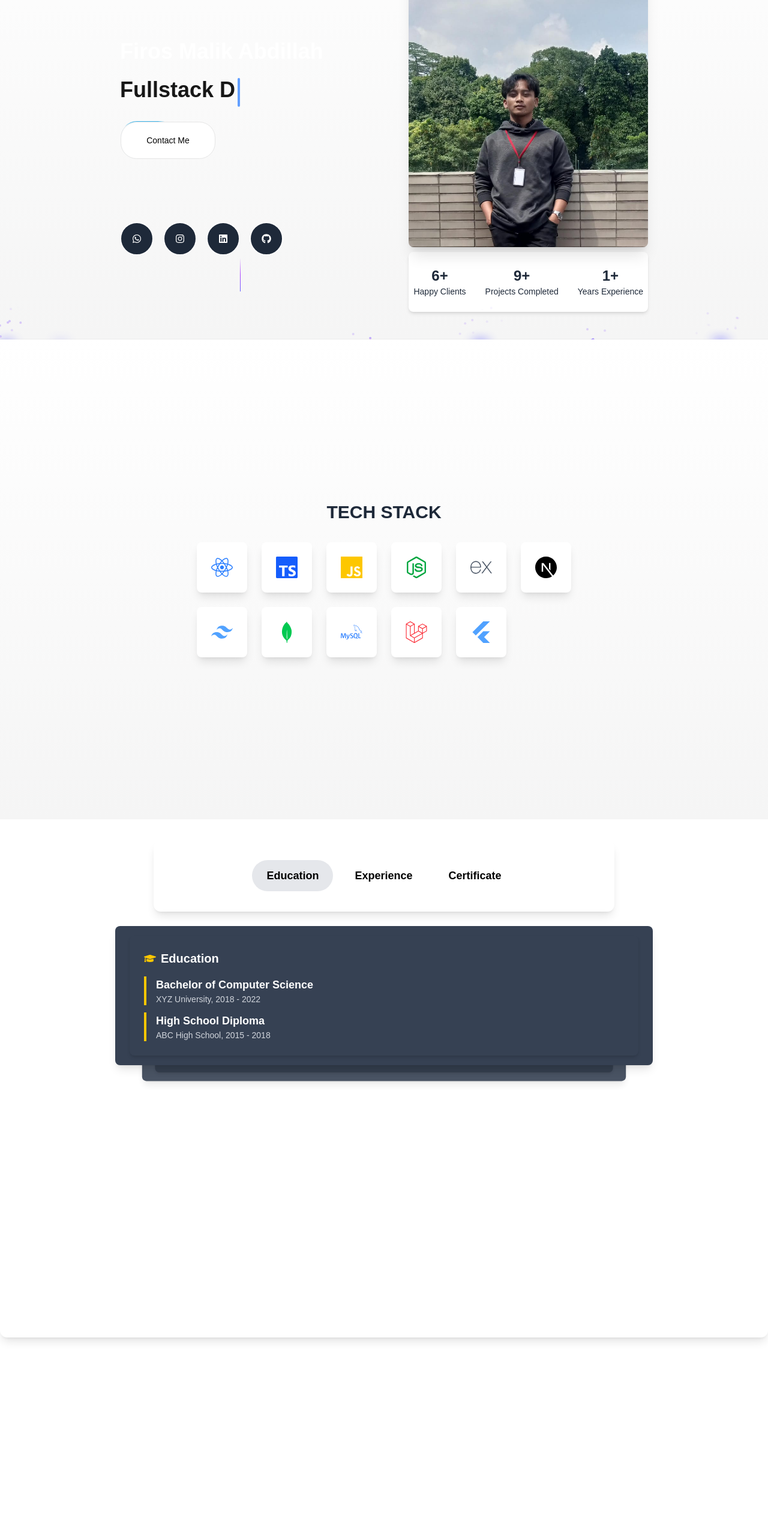
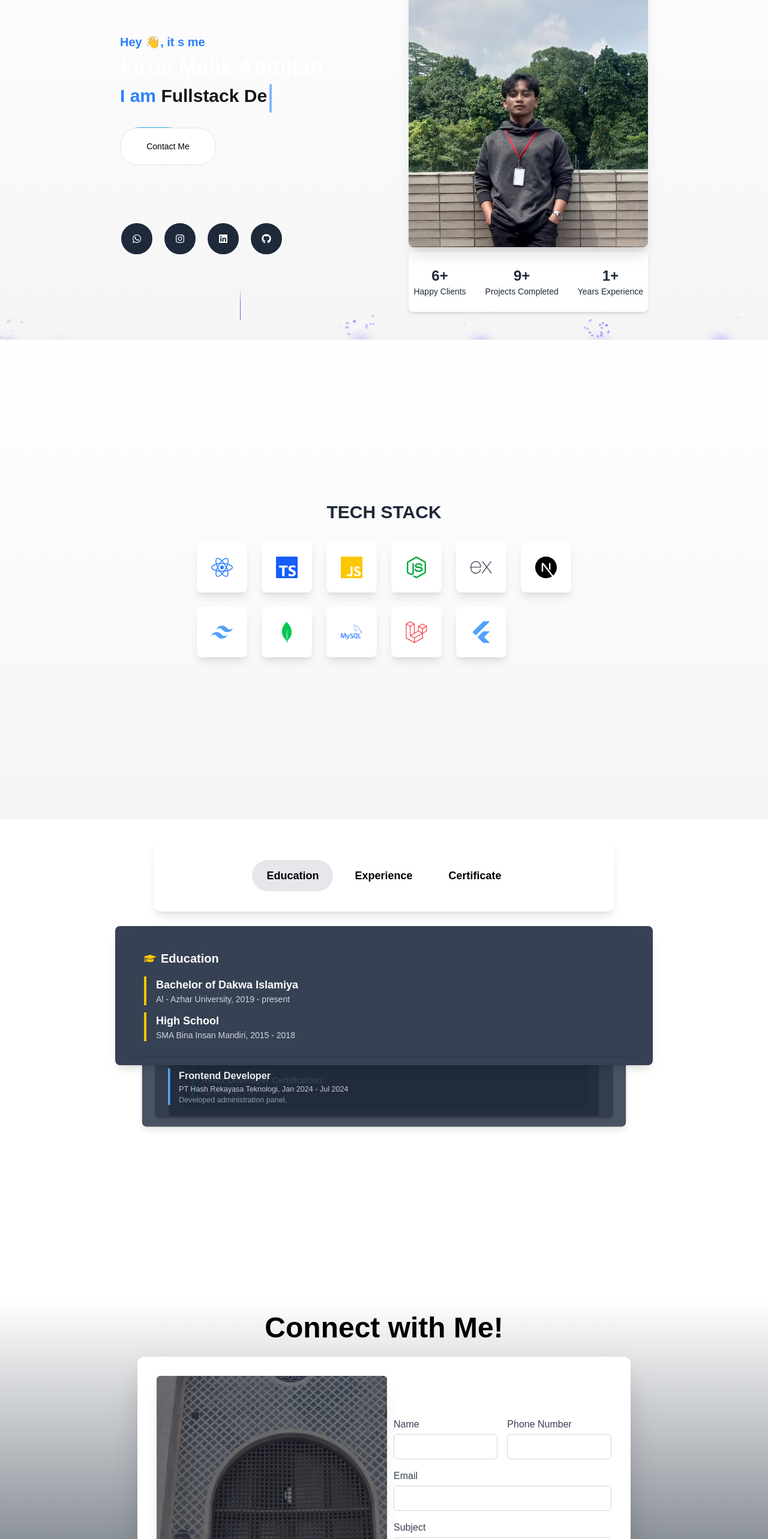
Before and after one commit to Firosmalik000/portov2, a Next.js app: page / in a window 1280 px wide. Shown: the part 234-2800 px from the top of the page at 60% size. Before the commit the page ends 2464 px from the top, so only its background shows below. Built offline with nearby package versions, Linux system fonts and the light colour scheme.

Commit message:
update contact and layout

```diff
--- a/src/app/page.tsx
+++ b/src/app/page.tsx
@@ -1,4 +1,5 @@
 import Background from '@/section/Background';
+import Contact from '@/section/Contact';
 import Hero from '@/section/Hero';
 import TechStack from '@/section/TechStack';
 
@@ -8,6 +9,7 @@ export default function Home() {
       <Hero />
       <TechStack />
       <Background />
+      <Contact />
     </>
   );
 }
--- a/src/components/Footer.tsx
+++ b/src/components/Footer.tsx
@@ -1,18 +1,41 @@
 import React from 'react';
 import Link from 'next/link';
-import { cn } from '@/app/lib/utils';
+import { FaGithub, FaInstagram, FaLinkedin } from 'react-icons/fa';
 
-function Footer({ className }: { className?: string }) {
+function Footer() {
   return (
-    <nav className={cn('relative inset-x-0 z-50 h-16 backdrop-blur-md  shadow-lg rounded-b-xl', className)}>
-      <div className=" mx-auto flex items-center justify-center px-8 md:px-16 lg:px-24 py-2">
-        <div className="flex items-center space-x-6">
-          <Link href="/about" className="text-sm font-semibold text-white hover:text-gray-300 transition duration-300">
-            Firos Malik
+    <footer className="bg-gray-900 text-gray-300 py-6">
+      <div className="container mx-auto flex flex-col md:flex-row items-center justify-between px-6">
+        {/* Copyright */}
+        <p className="text-sm text-center md:text-left">© 2025 Firos Malik Abdillah. All rights reserved.</p>
+
+        {/* Social Media */}
+        <div className="flex space-x-4 mt-4 md:mt-0">
+          <Link href="https://github.com/firos" target="_blank" className="hover:text-white transition duration-300">
+            <FaGithub size={20} />
+          </Link>
+          <Link href="https://instagram.com/firos" target="_blank" className="hover:text-white transition duration-300">
+            <FaInstagram size={20} />
+          </Link>
+          <Link href="https://linkedin.com/in/firos" target="_blank" className="hover:text-white transition duration-300">
+            <FaLinkedin size={20} />
           </Link>
         </div>
+
+        {/* Navigation Links */}
+        <nav className="flex space-x-6 mt-4 md:mt-0">
+          <Link href="/about" className="text-sm hover:text-white transition duration-300">
+            About
+          </Link>
+          <Link href="/projects" className="text-sm hover:text-white transition duration-300">
+            Projects
+          </Link>
+          <Link href="/contact" className="text-sm hover:text-white transition duration-300">
+            Contact
+          </Link>
+        </nav>
       </div>
-    </nav>
+    </footer>
   );
 }
 
--- /dev/null
+++ b/src/components/ui/CardDemo.tsx
@@ -0,0 +1,48 @@
+'use client';
+
+import { cn } from '@/app/lib/utils';
+import { FaGithub, FaInstagram, FaWhatsapp } from 'react-icons/fa';
+import { motion } from 'framer-motion';
+
+export function CardDemo() {
+  const content = [
+    {
+      icon: <FaWhatsapp />,
+    },
+    {
+      icon: <FaInstagram />,
+    },
+    {
+      icon: <FaGithub />,
+    },
+  ];
+  return (
+    <div className="max-w-xs w-full group/card">
+      <div className={cn('cursor-pointer overflow-hidden relative card h-[600px] w-[400px] rounded-md shadow-xl max-w-sm mx-auto bg-cover flex flex-col justify-between p-4', `bg-[url(@/asset/me.jpg)]`)}>
+        <div className="absolute w-full h-full top-0 left-0 transition duration-300 hover:bg-black bg-gray-900   opacity-60"></div>
+        <div className="flex flex-row items-center space-x-4 z-10">
+          <div className="flex flex-col"></div>
+        </div>
+        <div className="text content">
+          <h1 className="font-bold text-2xl md:text-2xl text-gray-50 relative z-10">Firos Malik Abdillah</h1>
+          <p className="font-normal text-sm text-gray-50 relative z-10 my-4">Front End Developer | Fullstack Developer</p>
+          <p className="font-normal text-sm text-gray-50 relative z-10 my-4">Available for new project, partnership and work recruitment.</p>
+          <div className="flex gap-x-2 group-hover/card:scale-110 transition-all duration-300 group-hover/card:translate-x-3  ">
+            {content.map((item, index) => (
+              <motion.div
+                initial={{ opacity: 0, scale: 0 }}
+                whileInView={{ opacity: 1, scale: 1 }}
+                whileHover={{ scale: 1.2 }}
+                transition={{ duration: 0.5, delay: index * 0.1 }}
+                key={index}
+                className="bg-transparent border border-white w-10 h-10 rounded-full flex items-center justify-center"
+              >
+                {item.icon}
+              </motion.div>
+            ))}
+          </div>{' '}
+        </div>
+      </div>
+    </div>
+  );
+}
--- a/src/components/ui/components/ui/animated-tooltip.tsx
+++ b/src/components/ui/components/ui/animated-tooltip.tsx
@@ -61,17 +61,17 @@ export const AnimatedTooltip = ({
           </AnimatePresence>
           <motion.div
             initial={{ opacity: 0, y: 10, scale: 0.9 }}
-            animate={{
+            whileInView={{
               opacity: 1,
               y: 0,
               scale: 1,
               rotate: [0, 3, -3, 0],
-              transition: {
-                duration: 0.6,
-                delay: 0.15 * index,
-                ease: 'easeOut',
-                bounce: 0.4,
-              },
+            }}
+            transition={{
+              duration: 0.6,
+              delay: 0.5 * index,
+              ease: 'easeOut',
+              bounce: 0.4,
             }}
             exit={{ opacity: 0, y: 10, scale: 0.9 }}
           >
--- a/src/components/ui/components/ui/background-beams-with-collision.tsx
+++ b/src/components/ui/components/ui/background-beams-with-collision.tsx
@@ -1,5 +1,4 @@
 'use client';
-
 import { cn } from '@/app/lib/utils';
 import { motion, AnimatePresence } from 'framer-motion';
 import React, { useRef, useState, useEffect } from 'react';
--- a/src/components/ui/typewriter-effect.tsx
+++ b/src/components/ui/typewriter-effect.tsx
@@ -47,10 +47,10 @@ export const TypewriterEffectSmooth = ({
   }, [displayText, isDeleting, currentWordIndex, words.text]);
 
   return (
-    <div className={cn('flex items-center space-x-1 my-6', className)}>
+    <div className={cn('flex items-center space-x-1 mt-2 mb-6', className)}>
       <motion.div className="overflow-hidden pb-2" initial={{ width: '0%' }} animate={{ width: 'fit-content' }} transition={{ duration: 2, ease: 'linear', delay: 1 }}>
-        <div className="text-xs sm:text-base md:text-xl lg:text-3xl xl:text-4xl font-bold" style={{ whiteSpace: 'nowrap' }}>
-          {displayText}
+        <div className="text-xs sm:text-base md:text-xl lg:text-3xl xl:text-3xl font-bold" style={{ whiteSpace: 'nowrap' }}>
+          <span className="text-blue-500">I am</span> {displayText}
         </div>
       </motion.div>
       <motion.span
--- a/src/section/Background.tsx
+++ b/src/section/Background.tsx
@@ -27,18 +27,21 @@ export default Background;
 
 // Data Dummy
 const educationData = [
-  { degree: 'Bachelor of Computer Science', school: 'XYZ University', year: '2018 - 2022' },
-  { degree: 'High School Diploma', school: 'ABC High School', year: '2015 - 2018' },
+  { degree: 'Bachelor of Dakwa Islamiya', school: 'Al - Azhar University', year: '2019 - present' },
+  { degree: 'High School', school: 'SMA Bina Insan Mandiri', year: '2015 - 2018' },
 ];
 
 const experienceData = [
-  { role: 'Frontend Developer', company: 'Tech Corp', year: '2023 - Present', desc: 'Worked on React & Next.js projects.' },
-  { role: 'Intern Web Developer', company: 'Startup Inc', year: '2022 - 2023', desc: 'Developed UI/UX for a SaaS platform.' },
+  { role: 'IT Programmer', company: 'PT Inti Surya Laboratorium', year: 'Sep 2024 - present', desc: 'Developed administration panel using React JS and Laravel.' },
+  { role: 'Front End Developer Frelance', company: 'DB Click', year: 'Sep 2024 - present', desc: 'Worked on a website for a company.' },
+  { role: 'Frontend Developer', company: 'PT Hash Rekayasa Teknologi', year: 'Jan 2024 - Jul 2024', desc: 'Developed administration panel.' },
 ];
 
 const certificateData = [
-  { title: 'React Developer Certification', issuer: 'Udemy', year: '2023' },
-  { title: 'JavaScript Advanced Course', issuer: 'Coursera', year: '2022' },
+  { title: 'React Developer Certification', issuer: 'HackerRank', year: '2023' },
+  { title: 'React Developer Certification', issuer: 'HackerRank', year: '2023' },
+  { title: 'React Developer Certification', issuer: 'HackerRank', year: '2023' },
+  { title: 'React Developer Certification', issuer: 'HackerRank', year: '2023' },
 ];
 
 // Components
--- /dev/null
+++ b/src/section/Contact.tsx
@@ -0,0 +1,75 @@
+'use client';
+import React, { useRef } from 'react';
+import { motion } from 'framer-motion';
+import { CardDemo } from '@/components/ui/CardDemo';
+
+const Contact = () => {
+  const inputRef = useRef<HTMLInputElement>(null);
+  return (
+    <div className="dark:text-white text-black w-full h-full flex flex-col items-center justify-center p-6 bg-gradient-to-b from-transparent  to-gray-800">
+      <motion.h2 initial={{ y: -50, opacity: 0 }} whileInView={{ y: 0, opacity: 1 }} transition={{ duration: 1, ease: 'easeOut' }} className="text-4xl md:text-5xl font-extrabold text-center mb-6">
+        Connect with Me!
+      </motion.h2>
+
+      <motion.div
+        initial={{ scale: 0.8, opacity: 0 }}
+        whileInView={{ scale: 1, opacity: 1 }}
+        transition={{ duration: 0.8, ease: 'easeOut', delay: 0.3 }}
+        className="container bg-white shadow-2xl dark:bg-gray-900 rounded-xl shadow-2xl lg:w-2/3 w-11/12 max-w-4xl p-8"
+      >
+        <div className="flex flex-col lg:flex-row gap-8 items-center">
+          <div className="w-full lg:w-1/2">
+            <CardDemo />
+          </div>
+          <div className="w-full lg:w-1/2">
+            <form action="" className="w-full" ref={inputRef as React.Ref<HTMLFormElement>}>
+              <div className="flex flex-col gap-4">
+                <div className="flex flex-col md:flex-row gap-4">
+                  <div className="w-full">
+                    <label className="block text-gray-700 dark:text-gray-300 font-medium mb-1" htmlFor="name">
+                      Name
+                    </label>
+                    <input type="text" id="name" className="input input-bordered w-full px-4 py-2 rounded-md border border-gray-300 dark:border-gray-700 focus:outline-none focus:ring-2 focus:ring-blue-500" />
+                  </div>
+                  <div className="w-full">
+                    <label className="block text-gray-700 dark:text-gray-300 font-medium mb-1" htmlFor="phone">
+                      Phone Number
+                    </label>
+                    <input type="text" id="phone" className="input input-bordered w-full px-4 py-2 rounded-md border border-gray-300 dark:border-gray-700 focus:outline-none focus:ring-2 focus:ring-blue-500" />
+                  </div>
+                </div>
+
+                <div>
+                  <label className="block text-gray-700 dark:text-gray-300 font-medium mb-1" htmlFor="email">
+                    Email
+                  </label>
+                  <input type="email" id="email" className="input input-bordered w-full px-4 py-2 rounded-md border border-gray-300 dark:border-gray-700 focus:outline-none focus:ring-2 focus:ring-blue-500" />
+                </div>
+
+                <div>
+                  <label className="block text-gray-700 dark:text-gray-300 font-medium mb-1" htmlFor="subject">
+                    Subject
+                  </label>
+                  <input type="text" id="subject" className="input input-bordered w-full px-4 py-2 rounded-md border border-gray-300 dark:border-gray-700 focus:outline-none focus:ring-2 focus:ring-blue-500" />
+                </div>
+
+                <div>
+                  <label className="block text-gray-700 dark:text-gray-300 font-medium mb-1" htmlFor="message">
+                    Message
+                  </label>
+                  <textarea id="message" className="textarea textarea-bordered w-full px-4 py-2 rounded-md border border-gray-300 dark:border-gray-700 focus:outline-none focus:ring-2 focus:ring-blue-500" rows={4} />
+                </div>
+
+                <motion.button whileHover={{ scale: 1.05 }} whileTap={{ scale: 0.95 }} className="w-full bg-blue-600 text-white font-semibold py-2 rounded-md shadow-md hover:bg-blue-700 transition duration-300">
+                  Send Message
+                </motion.button>
+              </div>
+            </form>
+          </div>
+        </div>
+      </motion.div>
+    </div>
+  );
+};
+
+export default Contact;
--- a/src/section/Hero.tsx
+++ b/src/section/Hero.tsx
@@ -14,12 +14,15 @@ const Hero = () => {
         {/* Hero Text */}
         <div className="max-w-4xl">
           <motion.div initial={{ x: -100, opacity: 0 }} whileInView={{ x: 0, opacity: 1 }} transition={{ duration: 1, ease: 'easeOut', delay: 0.5 }}>
+            <p className="text-5xl md:text-xl font-bold text-blue-500 mb-2">Hey 👋, it s me</p>
+          </motion.div>
+          <motion.div initial={{ x: -100, opacity: 0 }} whileInView={{ x: 0, opacity: 1 }} transition={{ duration: 1, ease: 'easeOut', delay: 0.5 }}>
             <p className="text-5xl md:text-4xl font-bold text-white">Firos Malik Abdillah</p>
           </motion.div>
           <TypewriterEffectSmooth
             words={{
               text: ['Junior Frontend Developer', 'Fullstack Developer'],
-              className: 'text-blue-500 text-2xl md:text-3xl',
+              className: 'text-blue-500 text-2xl md:text-2xl',
             }}
           />
           <motion.div initial={{ x: -100, opacity: 0 }} whileInView={{ x: 0, opacity: 1 }} transition={{ duration: 1, ease: 'easeOut', delay: 0.5 }}>
```
Also changed, not shown: src/asset/me.jpg (added).
